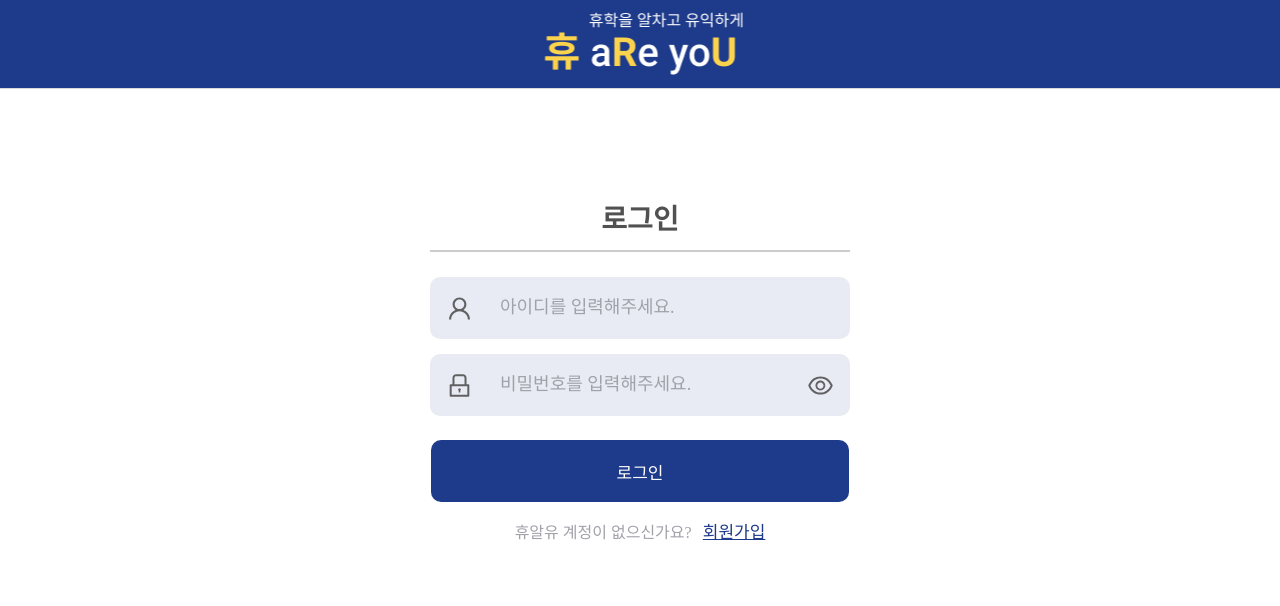
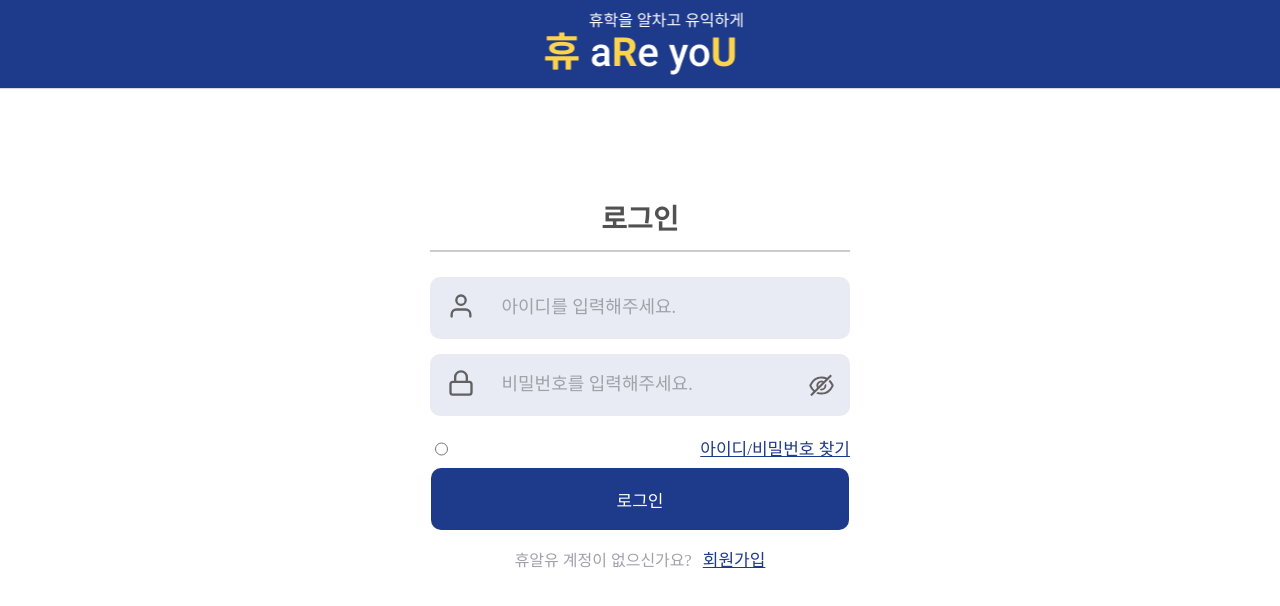
Before and after one commit to Youth-is-the-best/Youth-Client, a React (Create React App) app: page /login in a window 1280 px wide. Shown: the top 606 px of the page. Built offline with nearby package versions, Linux system fonts and the light colour scheme; a web font is replaced by a local one.

Commit message:
Feat : 로그인 api 연결 중...

```diff
--- a/package.json
+++ b/package.json
@@ -7,8 +7,10 @@
     "@testing-library/jest-dom": "^5.17.0",
     "@testing-library/react": "^13.4.0",
     "@testing-library/user-event": "^13.5.0",
+    "axios": "^1.7.2",
     "react": "^18.3.1",
     "react-dom": "^18.3.1",
+    "react-icons": "^5.2.1",
     "react-router-dom": "^6.25.1",
     "react-scripts": "5.0.1",
     "styled-components": "^6.1.12",
--- /dev/null
+++ b/src/apis/user.js
@@ -0,0 +1,12 @@
+import axios from "axios";
+
+const baseURL = 'http://maknaengee.p-e.kr/';
+
+export const login = async (username, password) => {
+  const result = await axios.post(`${baseURL}/users/login/`, {
+    username,
+    password,
+  })
+  console.log(result.data);
+  return result.data;
+};
--- /dev/null
+++ b/src/hook/useForm.js
@@ -0,0 +1,9 @@
+import { useState } from "react"
+
+export const useForm = () => {
+  const [value, setValue] = useState();
+  const onChange = (e) => {
+    setValue(e.target.value);
+  };
+  return [value, onChange];
+};
--- a/src/pages/Login.jsx
+++ b/src/pages/Login.jsx
@@ -1,13 +1,32 @@
-import React from 'react'
+import React, { useState } from 'react'
 import styled from 'styled-components'
-import { UserOutlined } from '@ant-design/icons'
-import { LockOutlined } from '@ant-design/icons'
-import { EyeOutlined } from '@ant-design/icons'
+import { FiUser , FiLock } from "react-icons/fi";
+import { EyeInvisibleOutlined, EyeOutlined } from '@ant-design/icons'
 import { Link } from 'react-router-dom'
 import transimg from '../images/transparent.png'
 import logo from '../images/logo.png'
+import { useForm } from '../hook/useForm';
+import { login } from '../apis/user'
 
 const Login = () => {
+  const [username, onChangeUsername] = useForm();
+  const [password, onChangePw] = useForm();
+
+  const [showPw, setShowPw] = useState(false);
+  const pwToggle = () => {
+    setShowPw(prevState => !prevState);
+  };
+
+  const onClick = async () => {
+    try{
+      const result = await login(username, password);
+      localStorage.setItem("access", result.accessToken);
+      localStorage.setItem("refresh", result.refreshToken);
+    } catch(error) {
+      alert("아이디 또는 비밀번호를 확인하세요.")
+    }
+  }
+
   return (
   <>
     <Header>
@@ -18,22 +37,33 @@ const Login = () => {
       <Form>
         <Inputs>
           <InputBox>
-            <UserOutlined />
-            <input placeholder='아이디를 입력해주세요.'></input>
+            <ReactIcon>
+              <FiUser />
+            </ReactIcon>
+            <input value={username} onChange={onChangeUsername} placeholder='아이디를 입력해주세요.'></input>
             <img src={transimg} />
           </InputBox>
           <InputBox>
-            <LockOutlined />
-            <input type='password' placeholder='비밀번호를 입력해주세요.'></input>
-            <EyeOutlined />
+            <ReactIcon>
+              <FiLock />
+            </ReactIcon>
+            <input value={password} onChange={onChangePw} type={showPw ? 'text' : 'password'} placeholder='비밀번호를 입력해주세요.'></input>
+            {showPw ?
+                <EyeOutlined onClick={pwToggle} style={{ cursor: 'pointer' }} /> :
+                <EyeInvisibleOutlined onClick={pwToggle} style={{ cursor: 'pointer' }} />
+            }
           </InputBox>
         </Inputs>
+      <LoginWrapper>
+        <input id="auto" type="radio" />
+        <StyledLink>아이디/비밀번호 찾기</StyledLink>
+      </LoginWrapper>
       <BtnWrapper>
-          <button>로그인</button>
+          <button onClick={onClick}>로그인</button>
       </BtnWrapper>
       <TextWrapper>
         <div>휴알유 계정이 없으신가요?</div>
-        <SignupLink to="/signup">회원가입</SignupLink>
+        <StyledLink to="/signup">회원가입</StyledLink>
       </TextWrapper>
       </Form>
     </Wrapper>
@@ -121,8 +151,13 @@ const InputBox = styled.div`
      }
 `;
 
+const ReactIcon = styled.div`
+  margin-top: 10px;
+  font-size: 28px;
+`;
+
 const BtnWrapper = styled.div`
-  margin-top: 1.5rem;
+  margin-top: 0.5rem;
   button {
     font-family: 'Pretendard-Regular';
     font-weight: 500;
@@ -152,7 +187,19 @@ const TextWrapper = styled.div`
   width: 65%;
 `;
 
-const SignupLink = styled(Link)`
+const StyledLink = styled(Link)`
   color: #1E3A8A;
   font-size: 17px;
 `;
+
+const LoginWrapper = styled.div`
+  width: 420px;
+  display: flex;
+  justify-content: space-between;
+  margin-top: 1.2rem;
+`;
+
+// const PwToggle = styled.div`
+//   cursor: pointer;
+//   font-size: 25px;
+// `;
```
Also changed, not shown: 2 other files (tests, documents, lock files or other folders).
